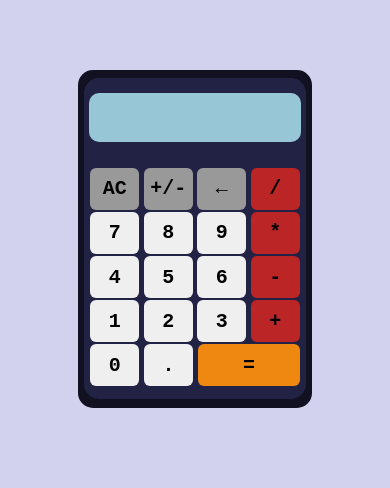
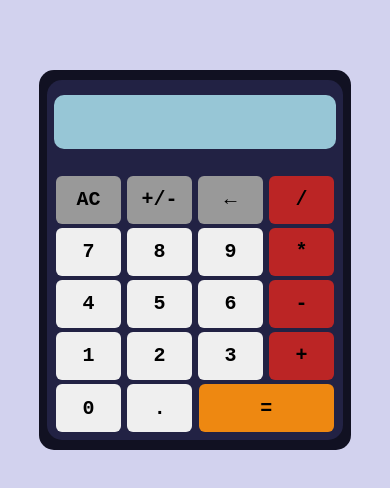
Before and after one commit to bdavidg3/basic-calculator, a plain HTML site: page index.html in a window 390 px wide. Drawn offline with Linux system fonts and the light colour scheme; a web font is replaced by a local one.

Commit message:
fix: responsive design

```diff
--- a/style.css
+++ b/style.css
@@ -102,13 +102,13 @@ background-color: #ee8811;
 
 @media screen and (max-width:700px) {
     .calculator{
-        width:60%;
-        height:40vh;
+        width:80%;
+        height:45vh;
     }
 
     button{
-        height:5vh;
-        margin:1px;
+        height:5.7vh;
+        margin:2px;
     }
 
     .visor{
```
